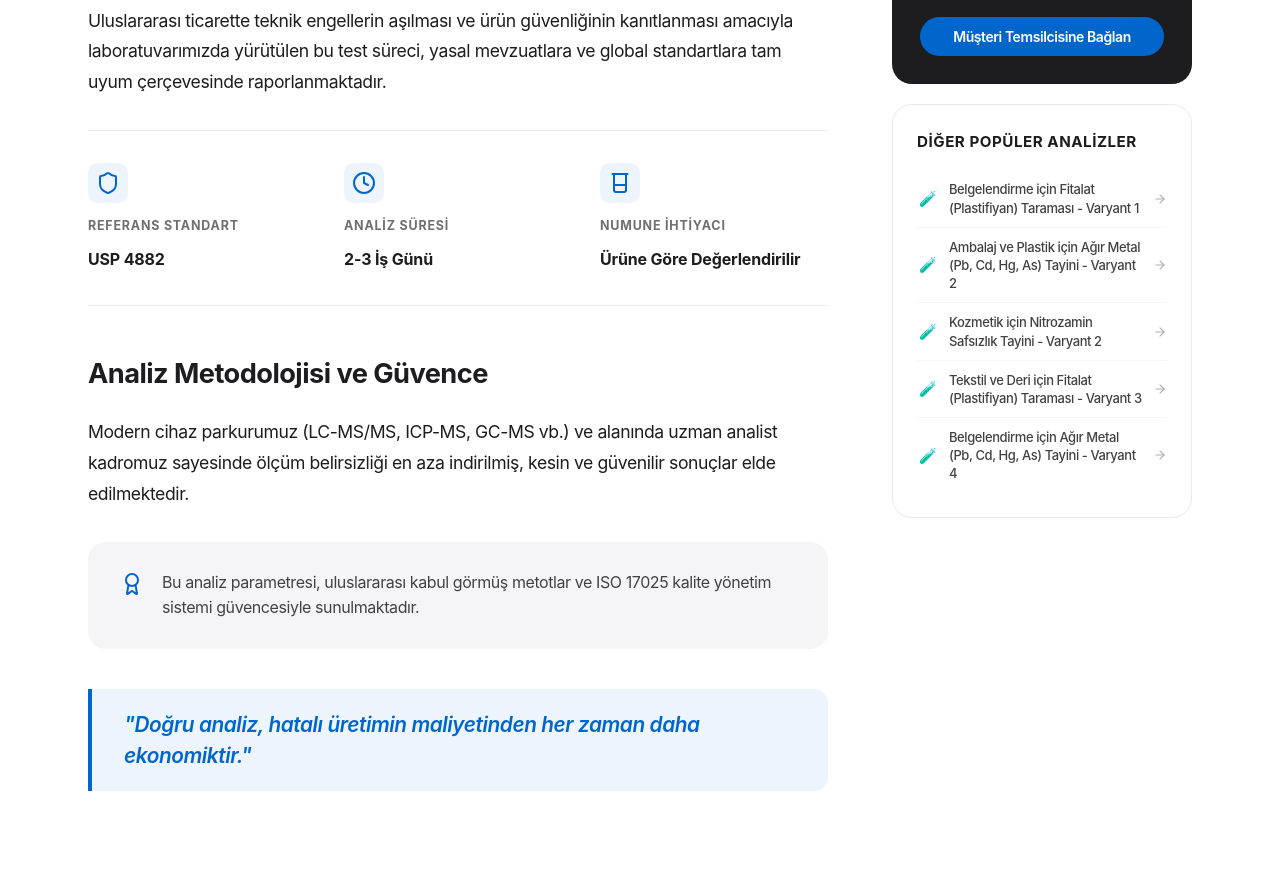
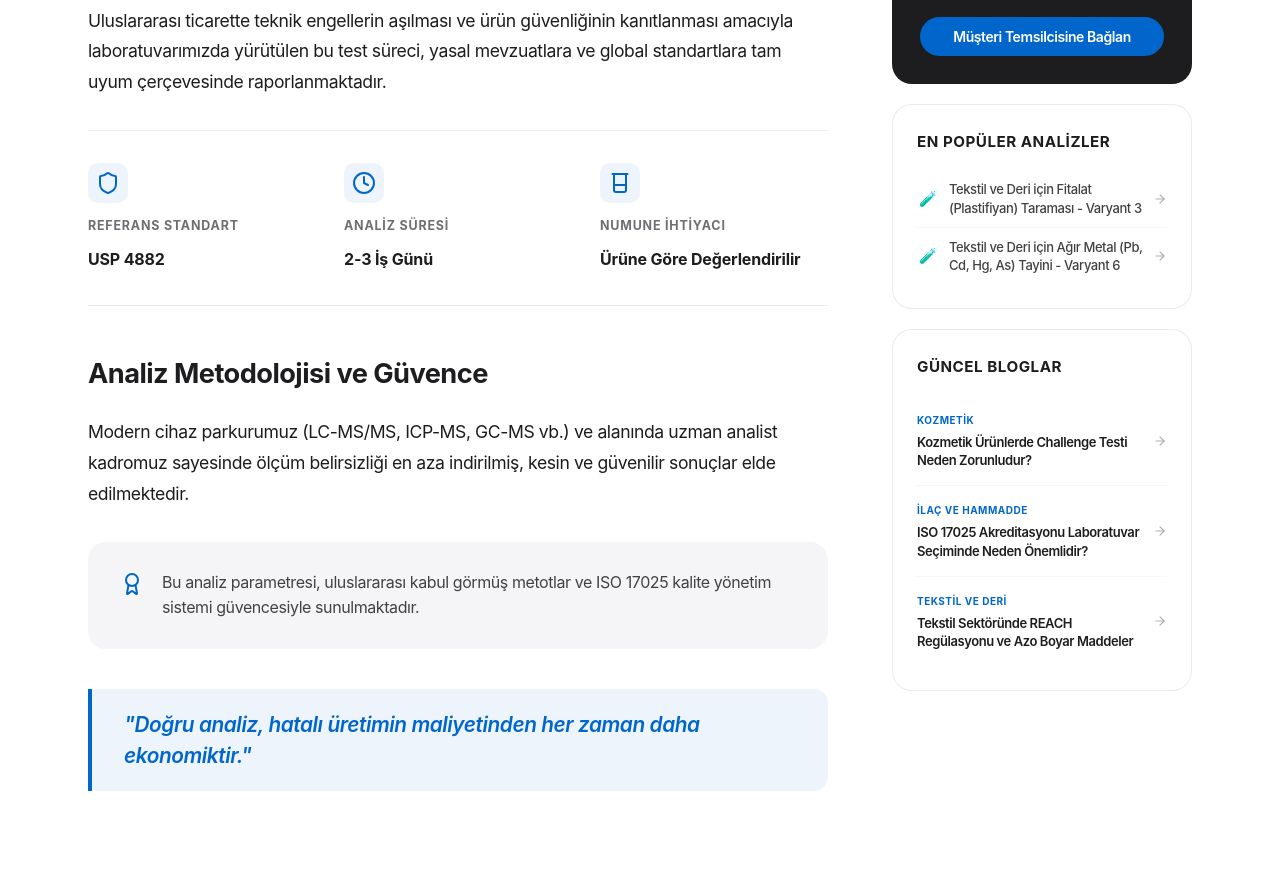
Before and after one commit to ucanmoruk/lablog, a Next.js app: page /analizler/test-10-mob72t1i in a window 1280 px wide. Shown: the part 520-1397 px from the top of the page. Built offline with nearby package versions, Linux system fonts and the light colour scheme; no server answers; the database is empty.

Commit message:
feat: enhance analysis sidebar with category-specific popular tests and latest blog posts

```diff
--- a/src/app/(site)/analizler/[slug]/page.tsx
+++ b/src/app/(site)/analizler/[slug]/page.tsx
@@ -65,6 +65,7 @@ export default async function ServicePage({ params }: { params: Promise<{ slug:
 
     popularServices = await prisma.analysis.findMany({
       where: {
+        category: service?.category || undefined,
         popular: true,
         NOT: { id: service?.id || resolvedParams.slug }
       },
@@ -72,12 +73,35 @@ export default async function ServicePage({ params }: { params: Promise<{ slug:
     });
 
     if (popularServices.length === 0) {
-      popularServices = mockServices.filter(s => s.popular && s.id !== (service?.id || resolvedParams.slug)).slice(0, 5);
+      popularServices = mockServices.filter(s =>
+        s.category === service?.category &&
+        s.popular &&
+        s.id !== (service?.id || resolvedParams.slug)
+      ).slice(0, 5);
+    }
+
+    // Eğer hala boşsa genel popülerleri getir
+    if (popularServices.length === 0) {
+        popularServices = mockServices.filter(s => s.popular && s.id !== (service?.id || resolvedParams.slug)).slice(0, 5);
     }
   } catch (error) {
     console.warn("Analysis DB error, falling back to mock:", error);
     service = mockServices.find(s => s.id === resolvedParams.slug || s.slug === resolvedParams.slug);
-    popularServices = mockServices.filter(s => s.popular && s.id !== (service?.id || resolvedParams.slug)).slice(0, 5);
+    popularServices = mockServices.filter(s => s.category === service?.category && s.popular && s.id !== (service?.id || resolvedParams.slug)).slice(0, 5);
+  }
+
+  // Blogları çek
+  let latestBlogs = [];
+  try {
+    latestBlogs = await prisma.blogPost.findMany({
+        orderBy: { date: 'desc' },
+        take: 3
+    });
+    if (latestBlogs.length === 0) {
+        latestBlogs = require('@/data/mockData').blogs.slice(0, 3);
+    }
+  } catch (err) {
+    latestBlogs = require('@/data/mockData').blogs.slice(0, 3);
   }
 
   if (!service) {
@@ -180,12 +204,27 @@ export default async function ServicePage({ params }: { params: Promise<{ slug:
             </div>
 
             <div className={styles.popularCard}>
-              <h3 className={styles.popularTitle}>Diğer Popüler Analizler</h3>
+              <h3 className={styles.popularTitle}>En Popüler Analizler</h3>
               <div className={styles.popularList}>
                 {popularServices.map(pop => (
                   <Link href={`/analizler/${pop.slug || pop.id}`} key={pop.id} className={styles.popularItem}>
                     <span className={styles.popularIco}>🧪</span>
                     <span className={styles.popularName}>{pop.title}</span>
+                    <ArrowRight size={14} className={styles.popularArr} />
+                  </Link>
+                ))}
+              </div>
+            </div>
+
+            <div className={styles.blogCard}>
+              <h3 className={styles.popularTitle}>Güncel Bloglar</h3>
+              <div className={styles.blogList}>
+                {latestBlogs.map((b: any) => (
+                  <Link href={`/blog/${b.slug || b.id}`} key={b.id} className={styles.blogItem}>
+                    <div className={styles.blogItemInfo}>
+                        <span className={styles.blogItemCat}>{b.category}</span>
+                        <h4 className={styles.blogItemTitle}>{b.title}</h4>
+                    </div>
                     <ArrowRight size={14} className={styles.popularArr} />
                   </Link>
                 ))}
--- a/src/app/(site)/analizler/[slug]/service.module.css
+++ b/src/app/(site)/analizler/[slug]/service.module.css
@@ -379,6 +379,53 @@
   .articleFooter { flex-direction: column; align-items: flex-start; }
 }
 
+.blogCard {
+  background: #fff;
+  border: 1px solid var(--border);
+  padding: 24px;
+  border-radius: 20px;
+}
+
+.blogList {
+  display: flex;
+  flex-direction: column;
+}
+
+.blogItem {
+  display: flex;
+  align-items: center;
+  gap: 12px;
+  padding: 16px 0;
+  text-decoration: none;
+  transition: opacity 0.2s;
+}
+
+.blogItem:not(:last-child) { border-bottom: 1px solid #f5f5f7; }
+.blogItem:hover { opacity: 0.7; }
+
+.blogItemInfo {
+  flex: 1;
+  display: flex;
+  flex-direction: column;
+  gap: 4px;
+}
+
+.blogItemCat {
+  font-size: 10px;
+  font-weight: 700;
+  color: var(--primary);
+  text-transform: uppercase;
+  letter-spacing: 0.5px;
+}
+
+.blogItemTitle {
+  font-size: 13px;
+  font-weight: 600;
+  color: #1d1d1f;
+  line-height: 1.4;
+  margin: 0;
+}
+
 /* ─── Toast Notification ─── */
 .cartToast {
   position: fixed;
```
